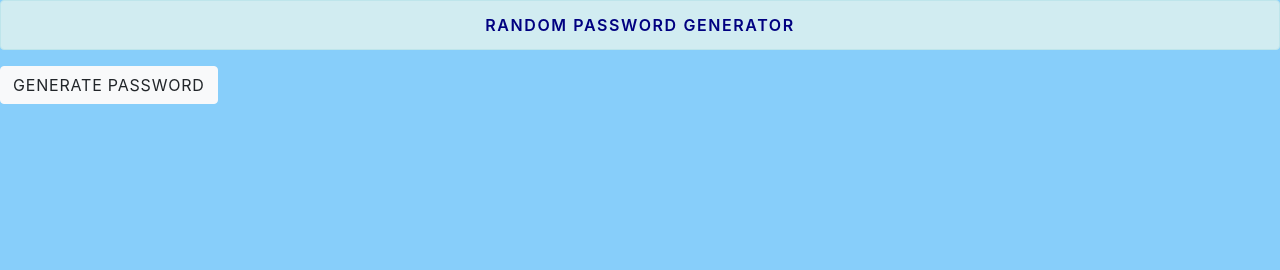
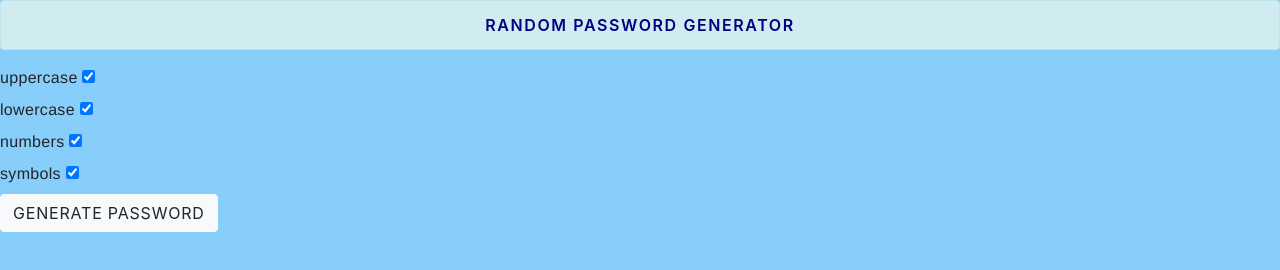
Before and after one commit to anna-cecilia/random-password-generator, a plain HTML site: page index.html in a window 1280 px wide. Drawn offline with nearby package versions, Linux system fonts and the light colour scheme.

Commit message:
added password selection option checkboxes

```diff
--- a/assets/style.css
+++ b/assets/style.css
@@ -19,3 +19,10 @@ button {
     letter-spacing: .05em;
     font-weight: 600;
 }
+
+/* option styles */
+.options {
+    font-family: Helvetica, sans-serif;
+    letter-spacing: .02em;
+    text-transform: lowercase;
+}
--- a/index.html
+++ b/index.html
@@ -30,6 +30,23 @@
     <!-- Optional JavaScript -->
     <script src="./assets/script.js"> </script>
 
+    <!-- password options -->
+    <div class="options">
+        <label class="options">Uppercase</label>
+        <input type="checkbox" id="uppercase" checked />
+    </div>
+    <div class="options">
+        <label>Lowercase</label>
+        <input type="checkbox" id="lowercase" checked />
+    </div>
+    <div class="options">
+        <label>Numbers</label>
+        <input type="checkbox" id="numbers" checked />
+    </div>
+    <div class="options">
+        <label>Symbols</label>
+        <input type="checkbox" id="symbols" checked />
+    </div>
 
     <!-- generate button -->
     <button type="button" class="btn btn-light" id="generate">
```
